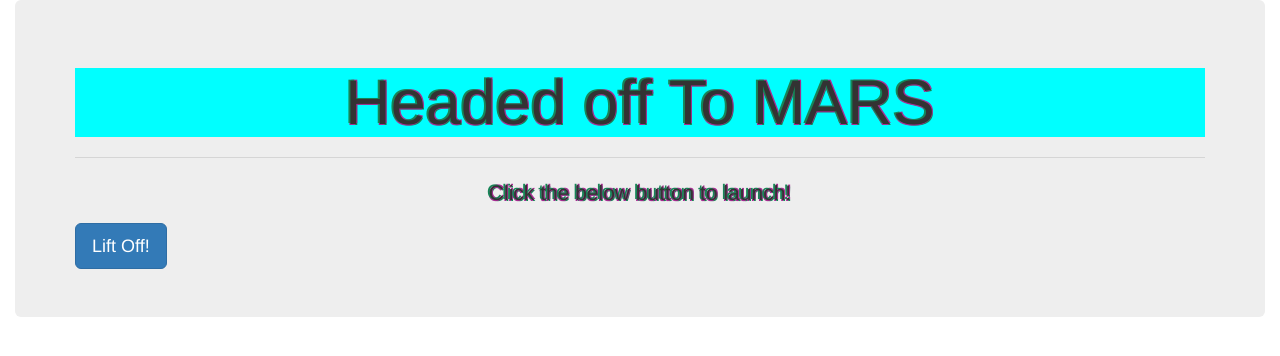
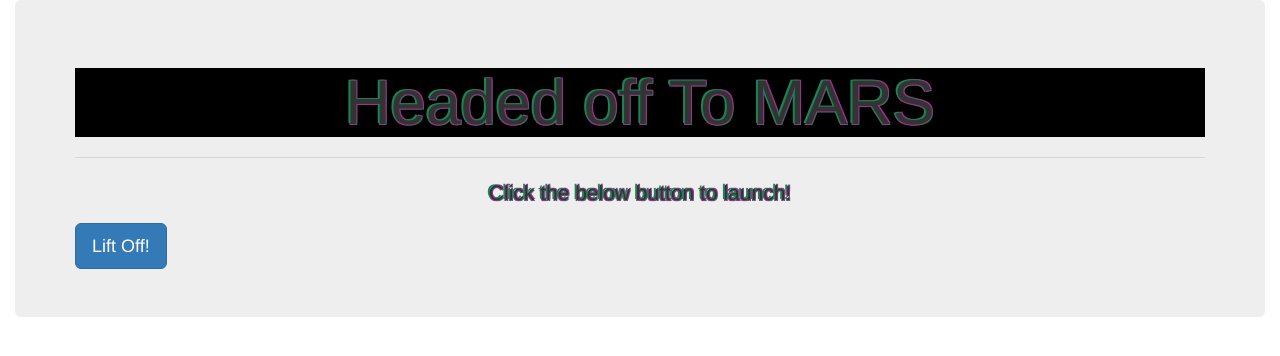
Before and after one commit to crissymlee/Web-ScrapingHW, a Flask app: page / in a window 1280 px wide. Shown: the top 356 px of the page. Run offline with Flask 2, Linux system fonts and the light colour scheme; data that the repository does not hold is empty; parts of the project's set-up code (start-up, migrations or seed data) failed here and were passed over; some libraries are stand-ins or nearby versions.

Commit message:
Update index.html

```diff
--- a/Missions_to_Mars/Templates/index.html
+++ b/Missions_to_Mars/Templates/index.html
@@ -13,7 +13,7 @@
 
     <style>
         h1 {
-            background-color: aqua;
+            background-color: black;
             text-align: center;
             text-shadow: -2px -1px 0 rgb(23, 133, 87), 1px -1px 0 rgb(168, 44, 148), -1px 1px 0 rgb(168, 44, 148), 1px 1px 0 rgb(23, 133, 87);
             text-align: center;}
```
